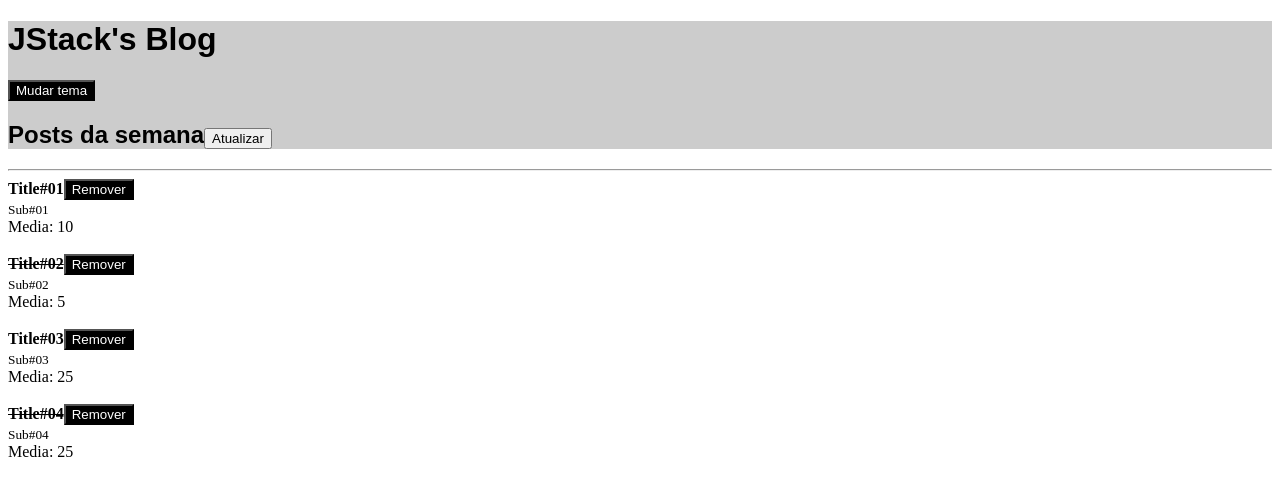
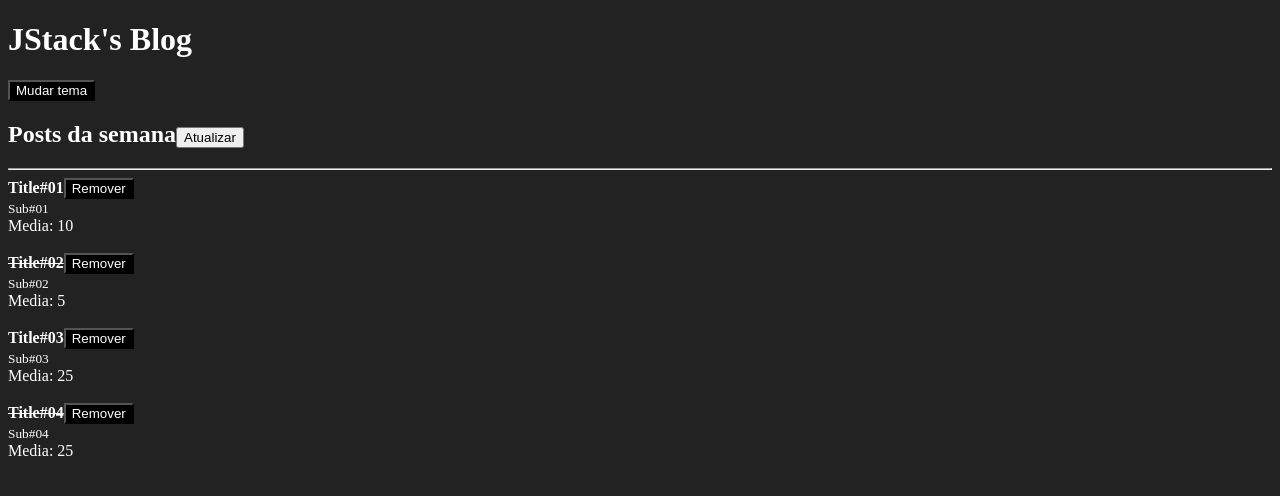
Before and after one commit to eduardoaraujogomes/js-stack, a React app in the folder react-fundamentos/: page / in a window 1280 px wide. Shown: the top 496 px of the page. Built offline with nearby package versions, Linux system fonts and the light colour scheme.

Commit message:
feat: style-loader and css-loader to use css files

```diff
--- a/react-fundamentos/package.json
+++ b/react-fundamentos/package.json
@@ -13,7 +13,9 @@
     "@babel/preset-react": "^7.16.7",
     "babel-loader": "^8.2.3",
     "clean-webpack-plugin": "^4.0.0",
+    "css-loader": "^6.5.1",
     "html-webpack-plugin": "^5.5.0",
+    "style-loader": "^3.3.1",
     "webpack": "^5.66.0",
     "webpack-cli": "^4.9.1",
     "webpack-dev-server": "^4.7.3"
--- a/react-fundamentos/src/Header.js
+++ b/react-fundamentos/src/Header.js
@@ -8,12 +8,7 @@ export default function Header({ title, children }) {
   const { onToggleTheme } = useContext(ThemeContext);
 
   return (
-    <div
-      style={{
-        background: '#ccc',
-        fontFamily: 'sans-serif',
-      }}
-    >
+    <div>
       <h1>{title}</h1>
       <Button
         onClick={onToggleTheme}>
--- /dev/null
+++ b/react-fundamentos/src/index.css
@@ -0,0 +1,4 @@
+body {
+  background: #222;
+  color: #fff;
+}
--- a/react-fundamentos/src/index.js
+++ b/react-fundamentos/src/index.js
@@ -1,6 +1,9 @@
 import React from 'react';
 import ReactDOM from 'react-dom';
+
 import App from './App';
+
+import './index.css';
 
 
 ReactDOM.render(
--- a/react-fundamentos/webpack.config.js
+++ b/react-fundamentos/webpack.config.js
@@ -32,6 +32,10 @@ module.exports = {
         exclude: /node_modules/,
         use: 'babel-loader',
       },
+      {
+        test: /\.css$/,
+        use: ['style-loader', 'css-loader'],
+      }
     ],
   },
   devServer: {
```
Also changed, not shown: 1 other file (tests, documents, lock files or other folders).
